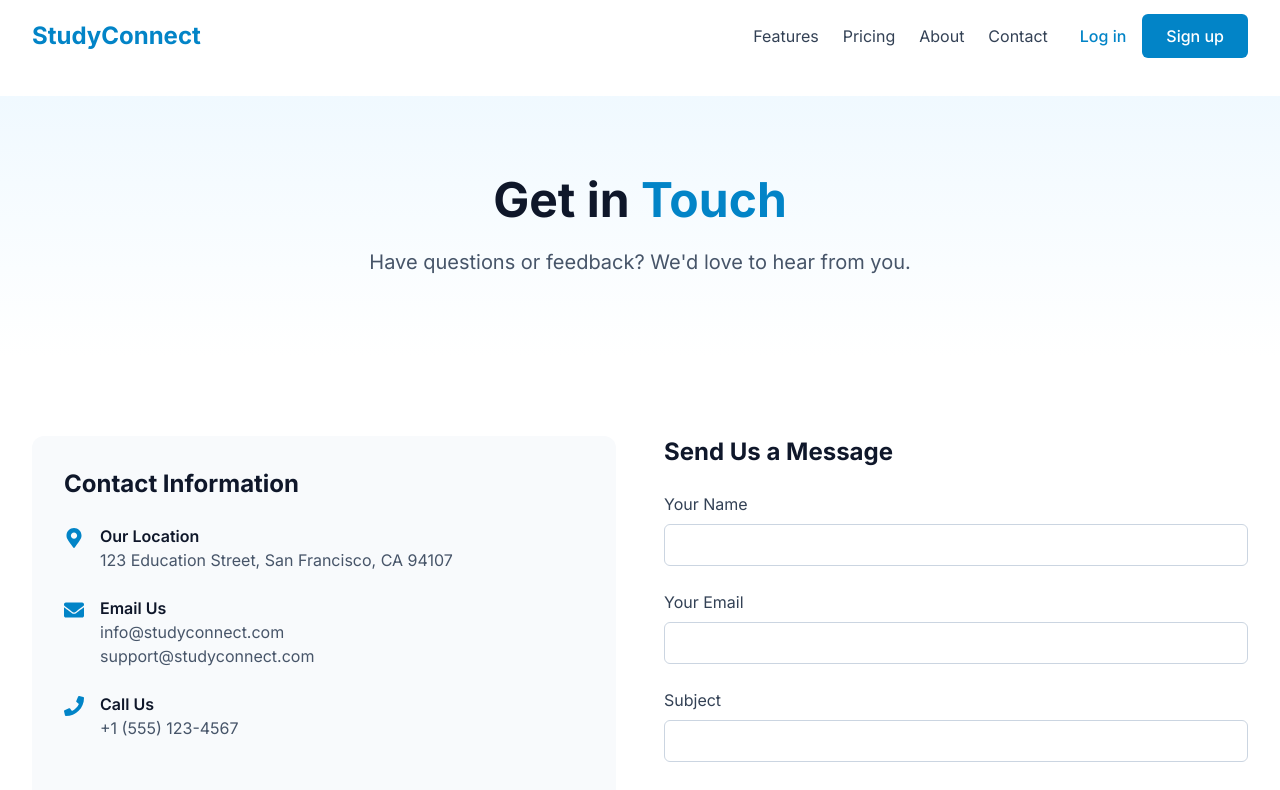
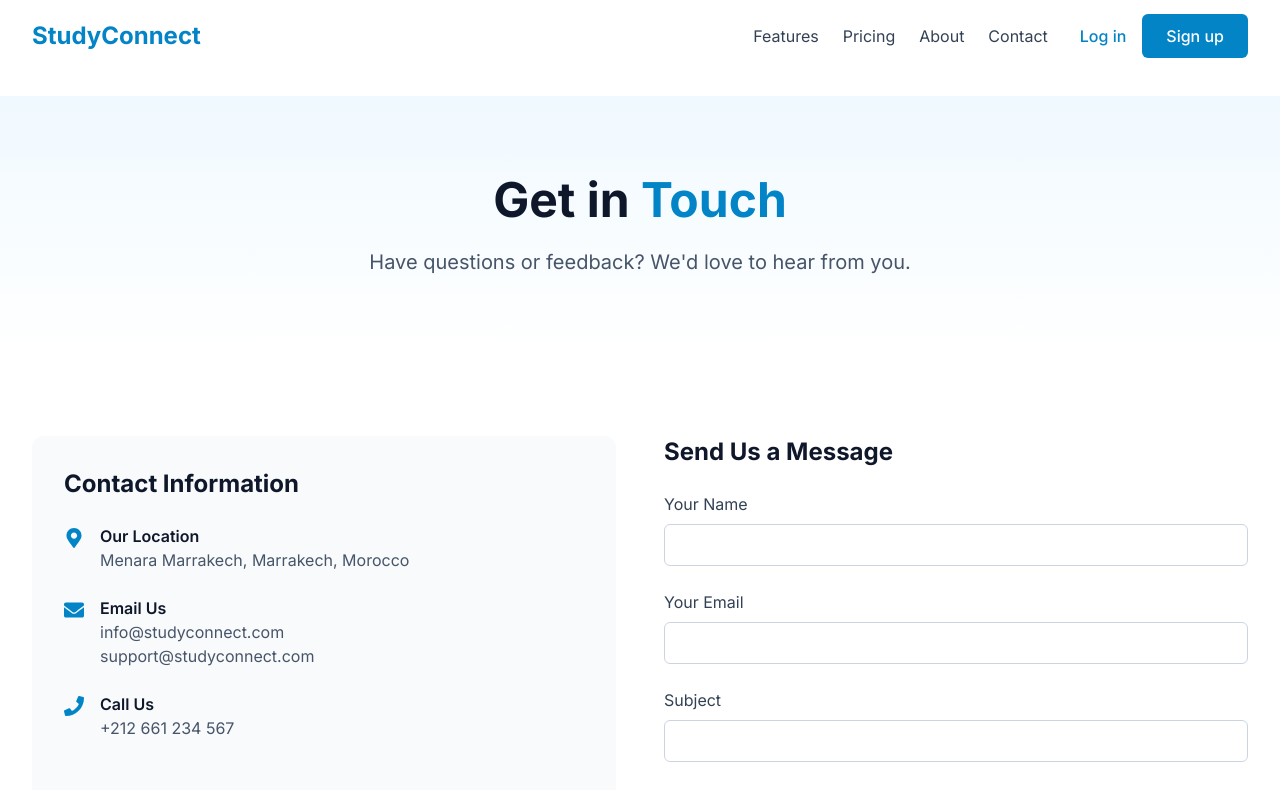
Before and after one commit to SallahBoussettah/study-connect, a React (Vite) app: page /contact in a window 1280 px wide. Shown: the top 790 px of the page. Built offline with nearby package versions, Linux system fonts and the light colour scheme.

Commit message:
Last touches in documents

```diff
--- a/src/pages/AboutPage.jsx
+++ b/src/pages/AboutPage.jsx
@@ -99,13 +99,13 @@ const AboutPage = () => {
                   How StudyConnect Began
                 </h2>
                 <p className="text-lg text-secondary-600">
-                  StudyConnect was born from my personal experience as a student, recognizing that while learning together is powerful, finding and connecting with study partners isn't always easy.
+                  StudyConnect was born from our personal experiences as students, recognizing that while learning together is powerful, finding and connecting with study partners isn't always easy.
                 </p>
                 <p className="text-lg text-secondary-600">
-                  In 2025, I started developing StudyConnect with a vision to create a platform that breaks down the barriers to collaborative learning and makes it accessible to everyone.
+                  In 2025, we started developing StudyConnect with a vision to create a platform that breaks down the barriers to collaborative learning and makes it accessible to everyone.
                 </p>
                 <p className="text-lg text-secondary-600">
-                  As a solo developer, I'm committed to building and evolving StudyConnect into a tool that truly enhances the way students connect, collaborate, and learn together.
+                  As a team of two dedicated students, we're committed to building and evolving StudyConnect into a tool that truly enhances the way students connect, collaborate, and learn together.
                 </p>
               </div>
             </div>
--- a/src/pages/ContactPage.jsx
+++ b/src/pages/ContactPage.jsx
@@ -75,7 +75,7 @@ const ContactPage = () => {
                     </div>
                     <div>
                       <h3 className="font-semibold text-secondary-900">Our Location</h3>
-                      <p className="text-secondary-600">123 Education Street, San Francisco, CA 94107</p>
+                      <p className="text-secondary-600">Menara Marrakech, Marrakech, Morocco</p>
                     </div>
                   </div>
 
@@ -96,7 +96,7 @@ const ContactPage = () => {
                     </div>
                     <div>
                       <h3 className="font-semibold text-secondary-900">Call Us</h3>
-                      <p className="text-secondary-600">+1 (555) 123-4567</p>
+                      <p className="text-secondary-600">+212 661 234 567</p>
                     </div>
                   </div>
                 </div>
```
